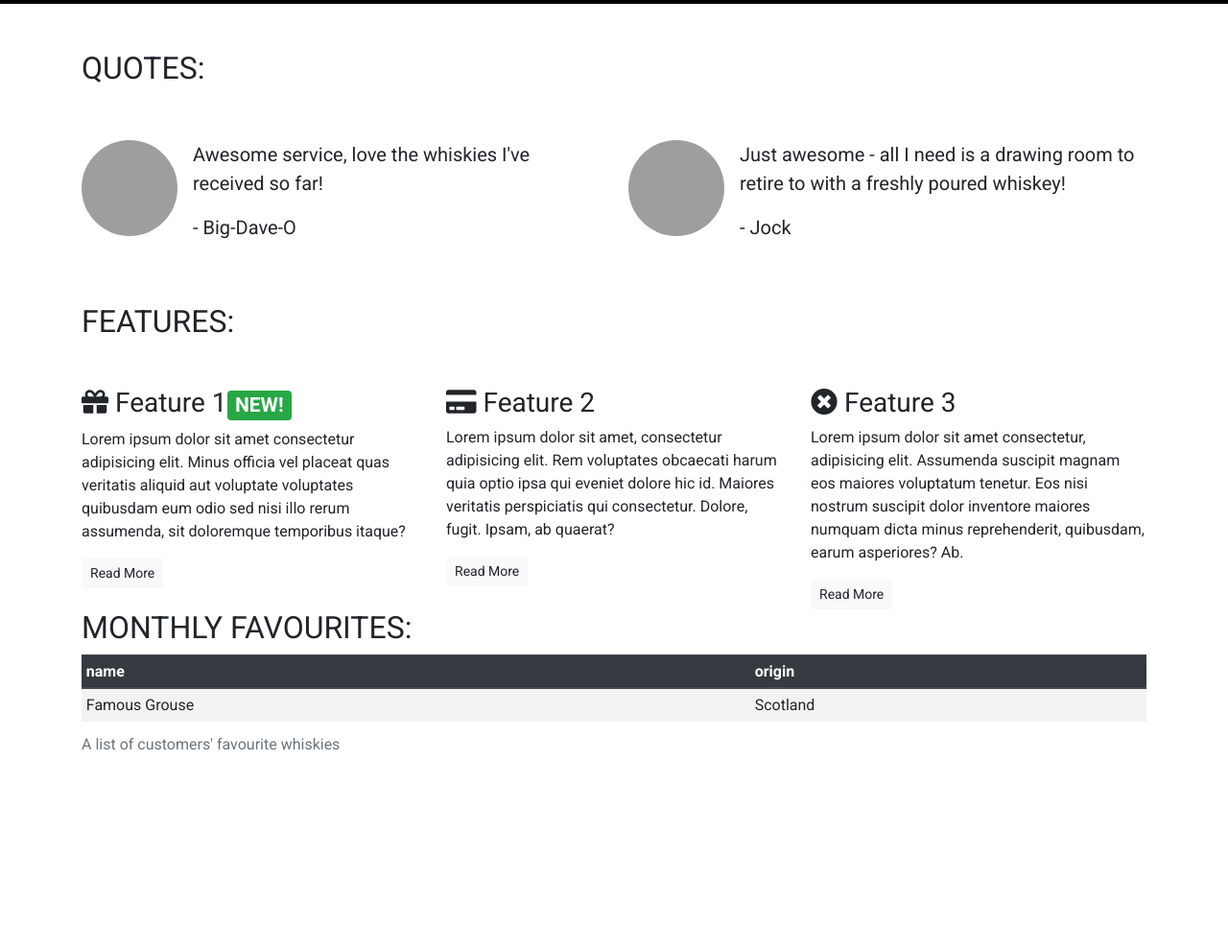
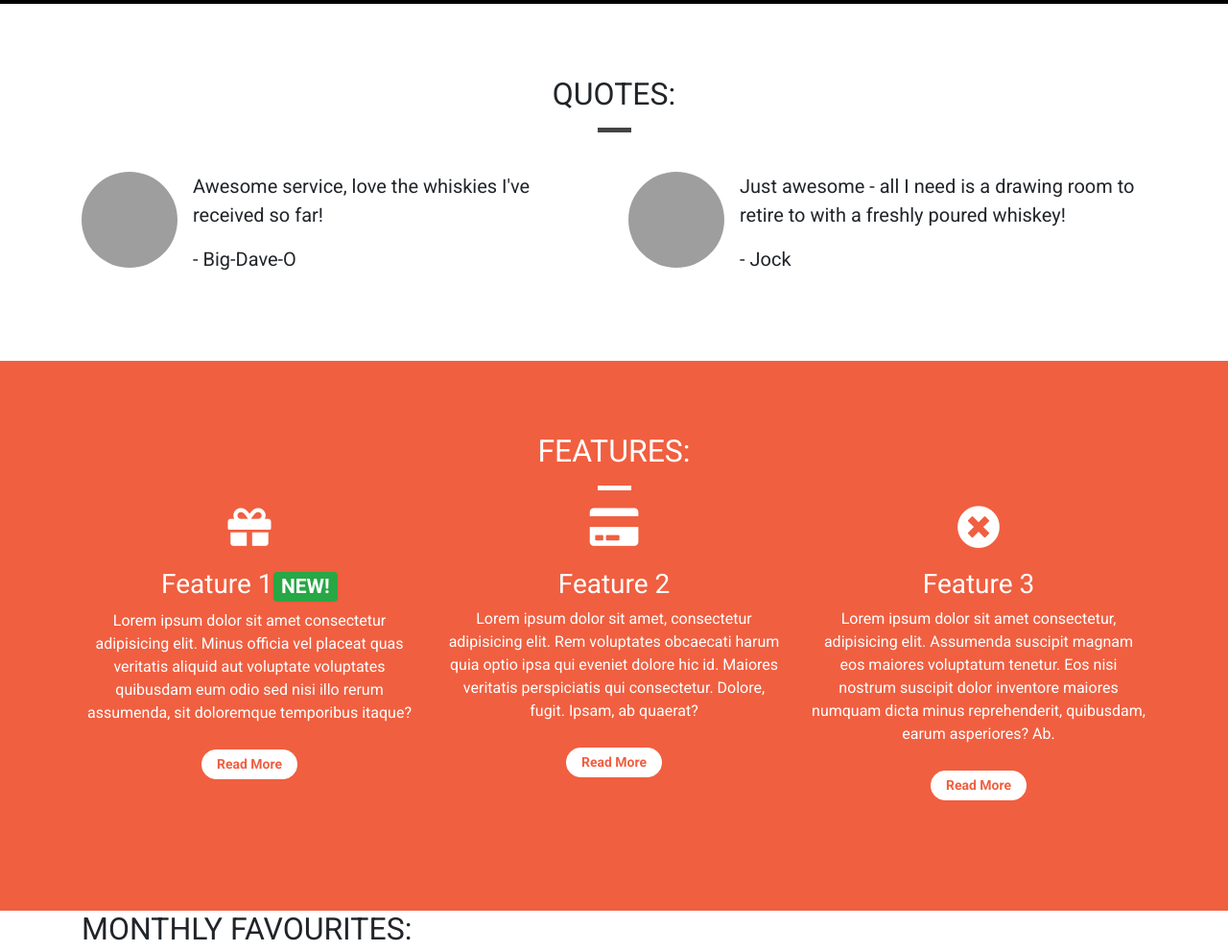
Before and after one commit to bazmac81/bootstrap4, a plain HTML site: page index.html in a window 1280 px wide. Shown: the part 796-1787 px from the top of the page at 96% size. Before the commit the page ends 1612 px from the top, so only its background shows below. Drawn offline with nearby package versions, Linux system fonts and the light colour scheme; grey boxes are pictures that could not be loaded.

Commit message:
Update: New styling for Quotes and Features sections

```diff
--- a/assets/css/style.css
+++ b/assets/css/style.css
@@ -51,6 +51,22 @@ body {
     background-color: rgba(0,0,0,0.5);
 }
 
+/* Content Container */
+
+.content-container {
+    padding-top: 75px;
+    padding-bottom: 75px;
+}
+
+.container-wrapper {
+
+}
+
+.container-wrapper--red {
+    background-color: #f05f40;
+    color: white;
+}
+
 /* Navbar */
 
 .navalert-container {
@@ -81,16 +97,37 @@ body {
     font-weight: bold;
 }
 
+/* Page Dividers */
+
+.page-header {
+    margin-bottom: 0;
+    border-bottom: 0;
+    text-align: center;
+}
+
+.page-header h2 {
+    margin-top:0;
+}
+
+.quotes .page-header{
+    margin-bottom: 25px;
+}
+
 /*Block dividers*/
 
 .block-divider {
     width: 75px;
     height: 5px;
     border: 0;
+    background-color: #444;
 }
 
 .block-divider-orange {
     background-color: #f05f40;
+}
+
+.block-divider--white {
+    background-color: white;
 }
 
 .block-divider-short{
@@ -142,3 +179,25 @@ body {
     background-color: #df4929;
     border-color: #df4929;
 }
+
+.feature {
+    text-align: center;
+    margin-bottom: 40px;
+}
+
+.feature i {
+    margin-bottom: 20px;
+    font-size: 45px;
+    line-height: 45px;
+
+}
+
+.feature .btn {
+    background-color: white;
+    border-color: white;
+    border-radius: 15px;
+    min-width: 100px;
+    font-weight: bold;
+    margin-top: 10px;
+    color: #f05f40;
+}
--- a/index.html
+++ b/index.html
@@ -61,11 +61,14 @@
             </div>
         </div>
     </div>
-    <div class="container quotes-container">
+
+    <div class="container-wrapper">
+        <div class="container quotes-container content-container">
             <section class="quotes">
                 <div class="row">
-                <div class="col-12 my-5">
+                    <div class="col-12 page-header">
                         <h2 class="text-uppercase">Quotes:</h2>
+                        <hr class="block-divider block-divider-short">
                     </div>
                 </div>
                 <div class="row">
@@ -98,32 +101,35 @@
                 </div>
             </section>
         </div>
+    </div>
 
-    <div class="container features-container">
+    <div class="container-wrapper container-wrapper--red">
+        <div class="container features-container content-container">
             <section class="features">
                 <div class="row">
                     <div class="col-12">
-                    <h2 class="text-uppercase my-5">Features:</h2>
+                        <h2 class="text-uppercase page-header">Features:</h2>
+                        <hr class="block-divider block-divider-short block-divider--white">
                     </div>
                 </div>
                 <div class="row">
                     <div class="col-12 col-md-6 col-lg-4">
                         <div class="feature">
-                        <h3><i class="fas fa-gift d-none d-sm-inline"></i> Feature 1<span class="badge badge-success">NEW!</span></h3>
+                            <h3><i class="fas fa-gift d-none d-sm-block"></i> Feature 1<span class="badge badge-success">NEW!</span></h3>
                             <p>Lorem ipsum dolor sit amet consectetur adipisicing elit. Minus officia vel placeat quas veritatis aliquid aut voluptate voluptates quibusdam eum odio sed nisi illo rerum assumenda, sit doloremque temporibus itaque?</p>
                             <button class="btn btn-light btn-sm">Read More</button>
                         </div>
                     </div>
                     <div class="col-12 col-md-6 col-lg-4">
                         <div class="feature">
-                        <h3><i class="fas fa-credit-card d-none d-sm-inline"></i> Feature 2</h3>
+                            <h3><i class="fas fa-credit-card d-none d-sm-block"></i> Feature 2</h3>
                             <p>Lorem ipsum dolor sit amet, consectetur adipisicing elit. Rem voluptates obcaecati harum quia optio ipsa qui eveniet dolore hic id. Maiores veritatis perspiciatis qui consectetur. Dolore, fugit. Ipsam, ab quaerat?</p>
                             <button class="btn btn-light btn-sm">Read More</button>
                         </div>
                     </div>
                     <div class="col-12 d-md-none d-lg-block col-lg-4">
                         <div class="feature">
-                        <h3><i class="fas fa-times-circle d-none d-sm-inline"></i> Feature 3</h3>
+                            <h3><i class="fas fa-times-circle d-none d-sm-block"></i> Feature 3</h3>
                             <p>Lorem ipsum dolor sit amet consectetur, adipisicing elit. Assumenda suscipit magnam eos maiores voluptatum tenetur. Eos nisi nostrum suscipit dolor inventore maiores numquam dicta minus reprehenderit, quibusdam, earum asperiores? Ab.</p>
                             <button class="btn btn-light btn-sm">Read More</button>
                         </div>
@@ -131,6 +137,8 @@
                 </div>
             </section>
         </div>
+    </div>
+
     <div class="container favourites-container">
         <section>
             <h2 class="text-uppercase">Monthly Favourites:</h2>
```
Lines whose indentation alone changed are shown as unchanged.
